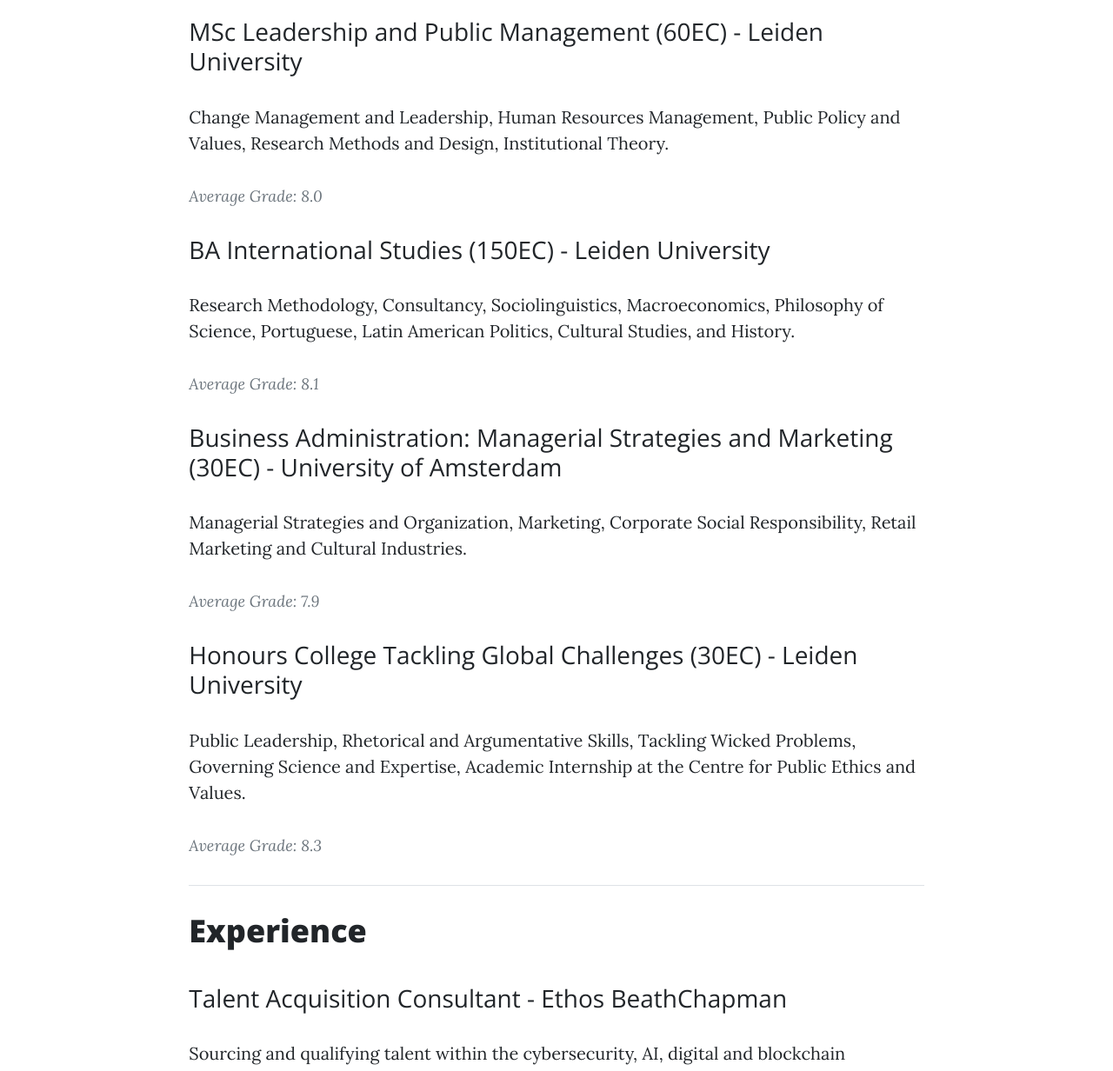
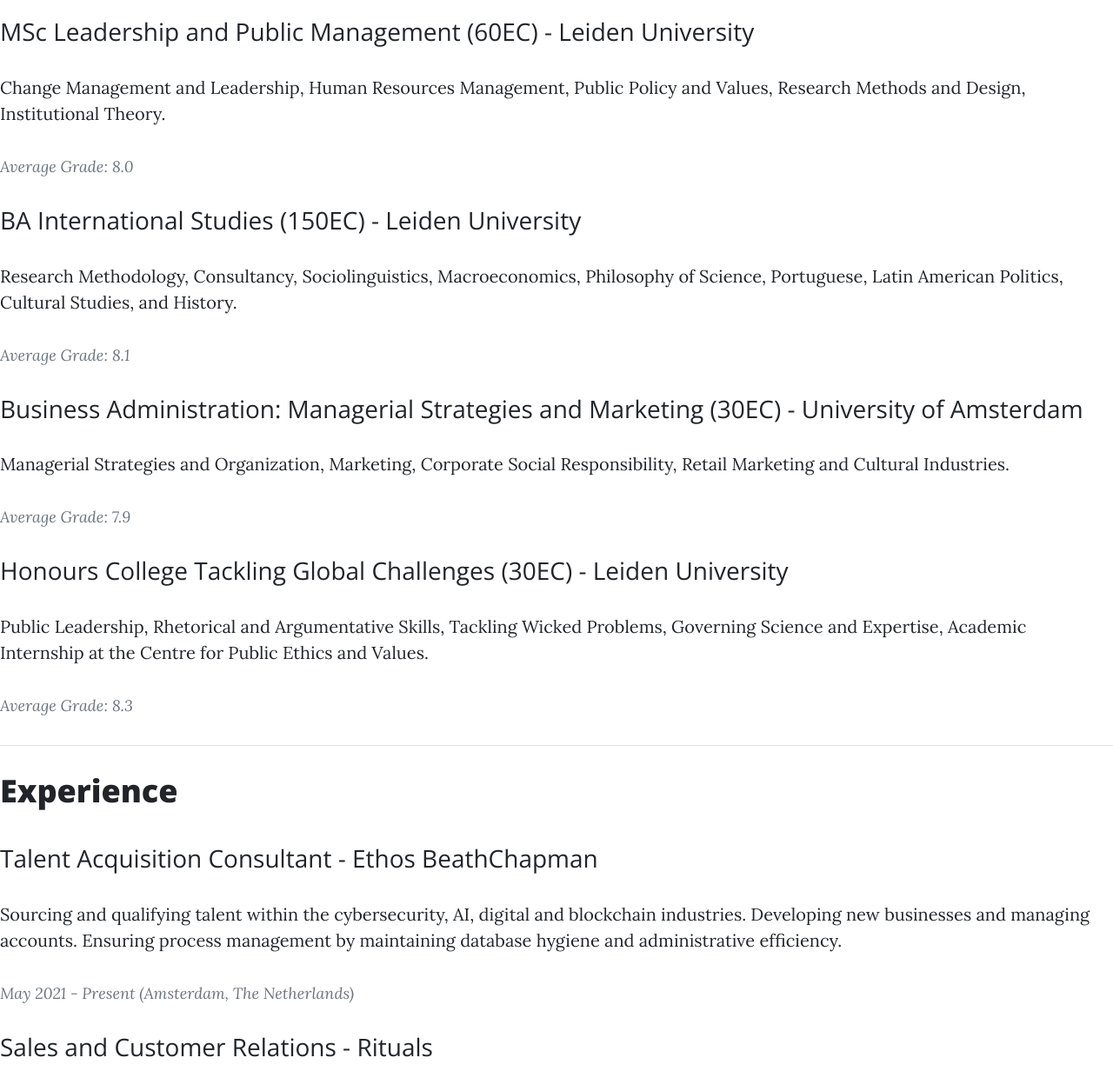
Before and after one commit to jpbd94/jpbd94.github.io, a plain HTML site: page index.html in a window 1280 px wide. Shown: the part 585-1817 px from the top of the page at 87% size. Drawn offline with nearby package versions, Linux system fonts and the light colour scheme.

Commit message:
Update index.html

```diff
--- a/index.html
+++ b/index.html
@@ -63,7 +63,7 @@
 
         <!-- Main Content-->
              <div class="row justify-content-center">
-           <div class="col-8 p-6 justify-content-center">
+           <div class="col-12 p-6 justify-content-center">
                 <hr class="my-4" />
 
                     <div class="post-preview">
```
